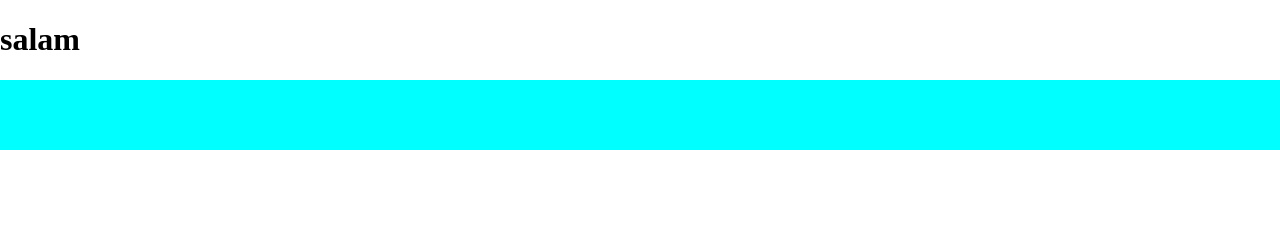
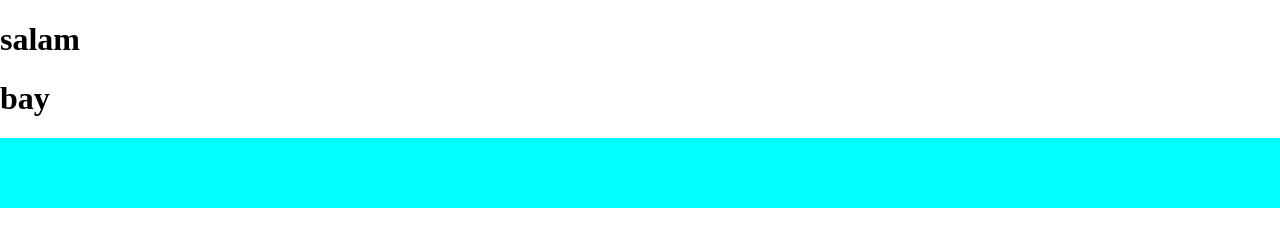
Before and after one commit to Hamidreza777/sabz, a plain HTML site: page index.html in a window 1280 px wide. Drawn offline with Linux system fonts and the light colour scheme.

Commit message:
first code

```diff
--- a/index.html
+++ b/index.html
@@ -9,6 +9,7 @@
 </head>
 <body>
     <h1>salam</h1>
+    <h1>bay</h1>
 <header></header>
 </body>
 </html>
```
